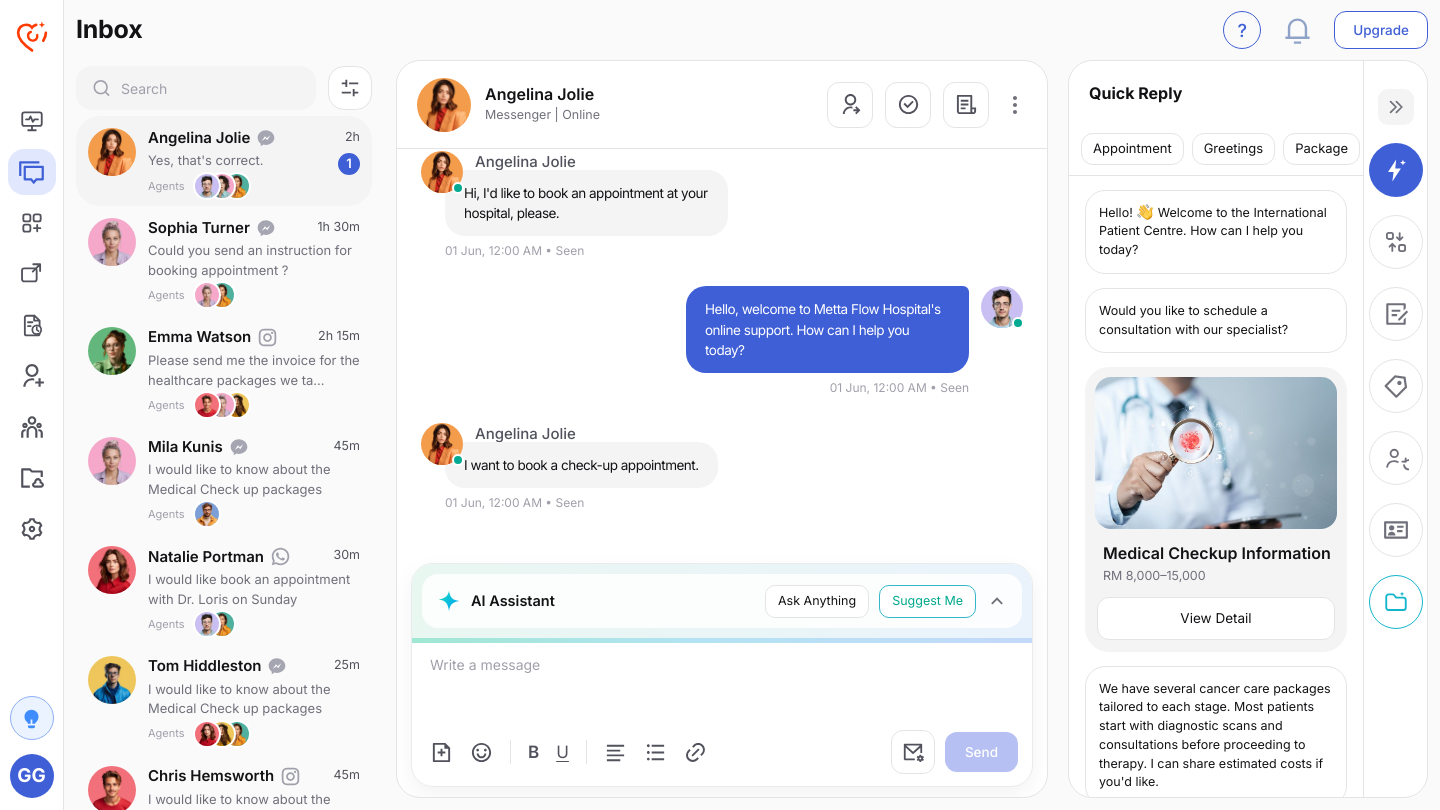
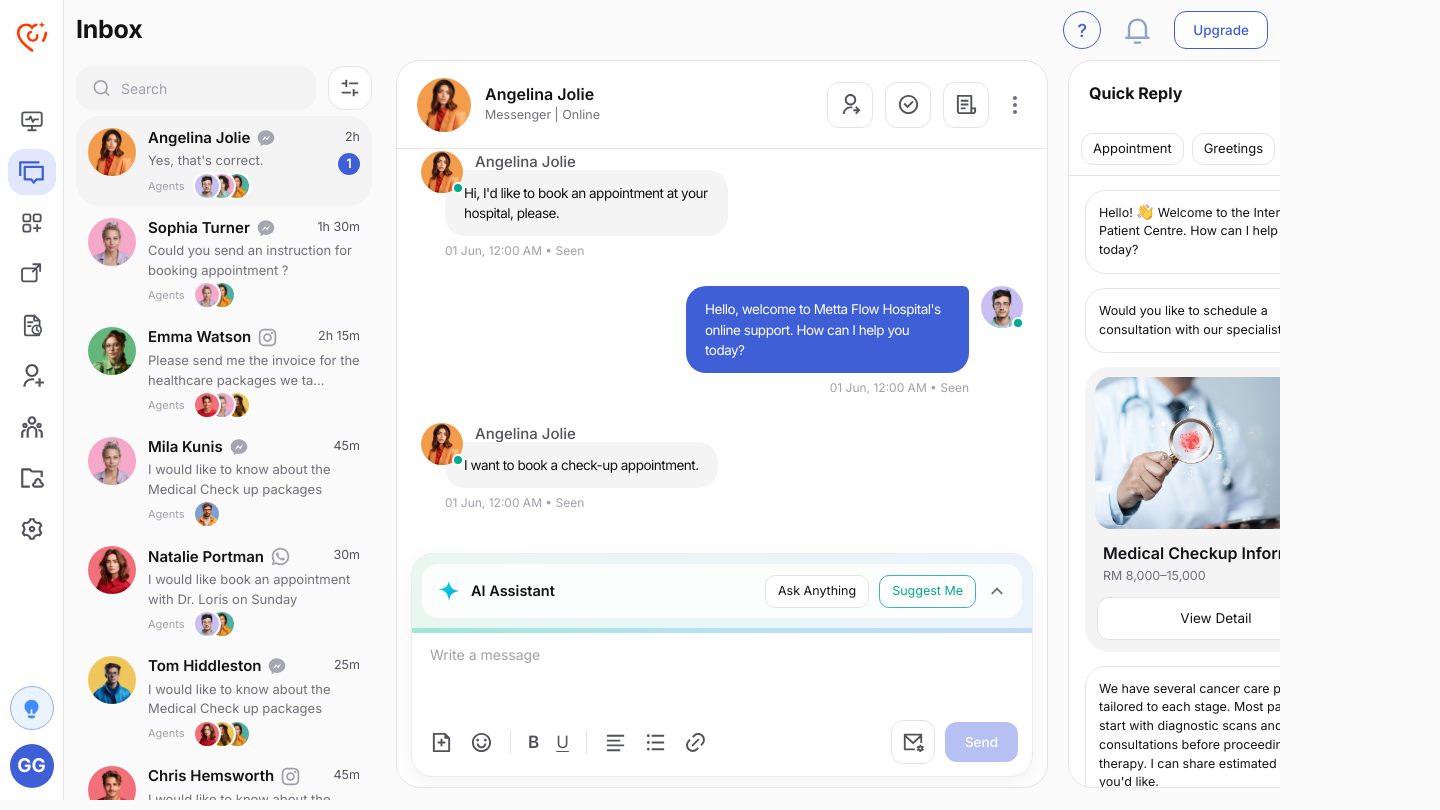
Before and after one commit to jyujue-vibe/automateme, a React (Vite) app: page / in a window 1280 px wide. Shown: the whole page, 1440 px wide, since content can reach past the window. Built offline with nearby package versions, Linux system fonts and the light colour scheme.

Commit message:
Make layout full-viewport fluid (was fixed 1440x810 box centered with empty sides)

```diff
--- a/src/sample.css
+++ b/src/sample.css
@@ -35,9 +35,8 @@ body {
 
 .mf-page {
   display: flex;
-  width: 1440px;
-  height: 810px;
-  margin: 0 auto;
+  width: 100%;
+  height: 100dvh;
   background: var(--mf-page);
   color: var(--mf-ink);
   font-family: var(--font-inter);
```
